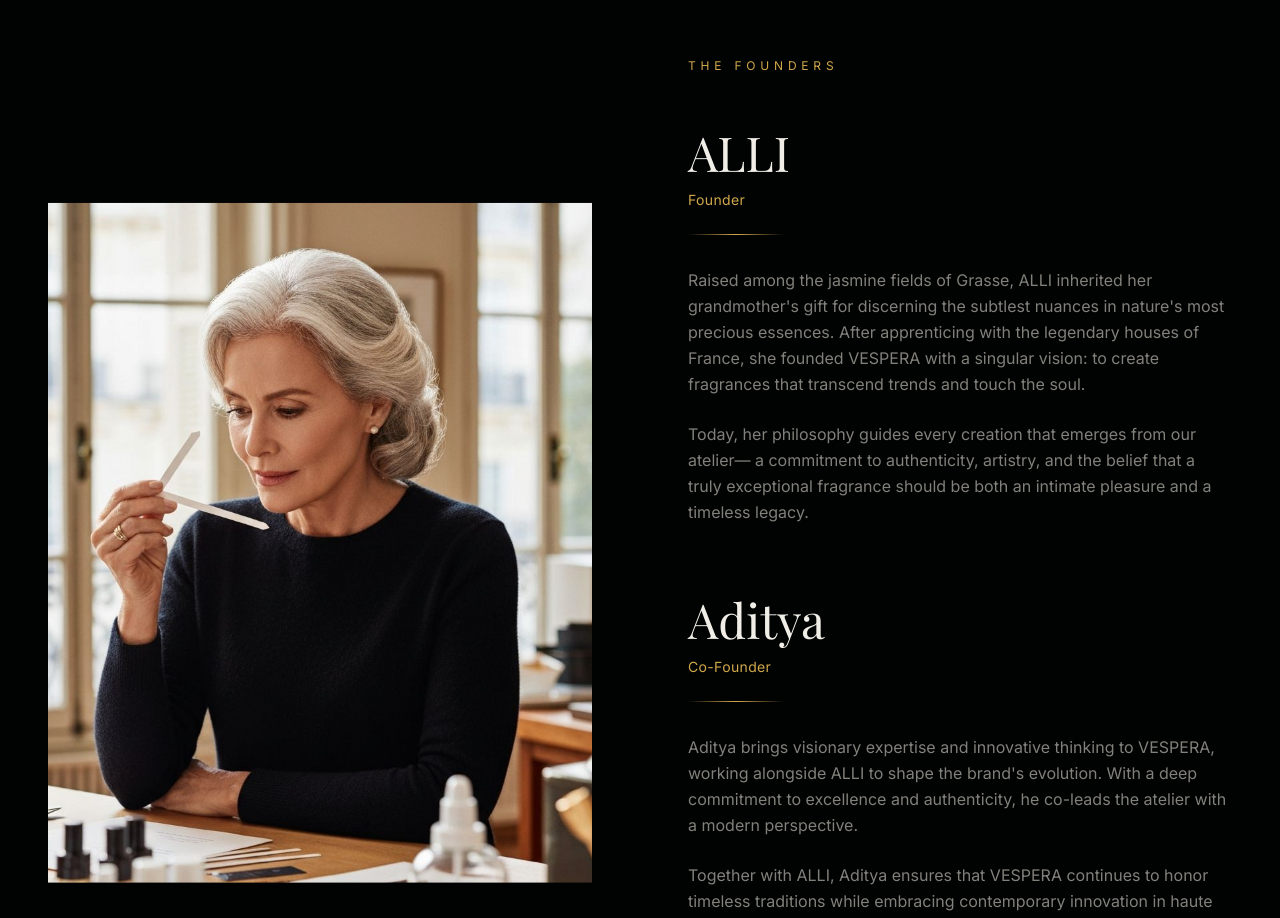
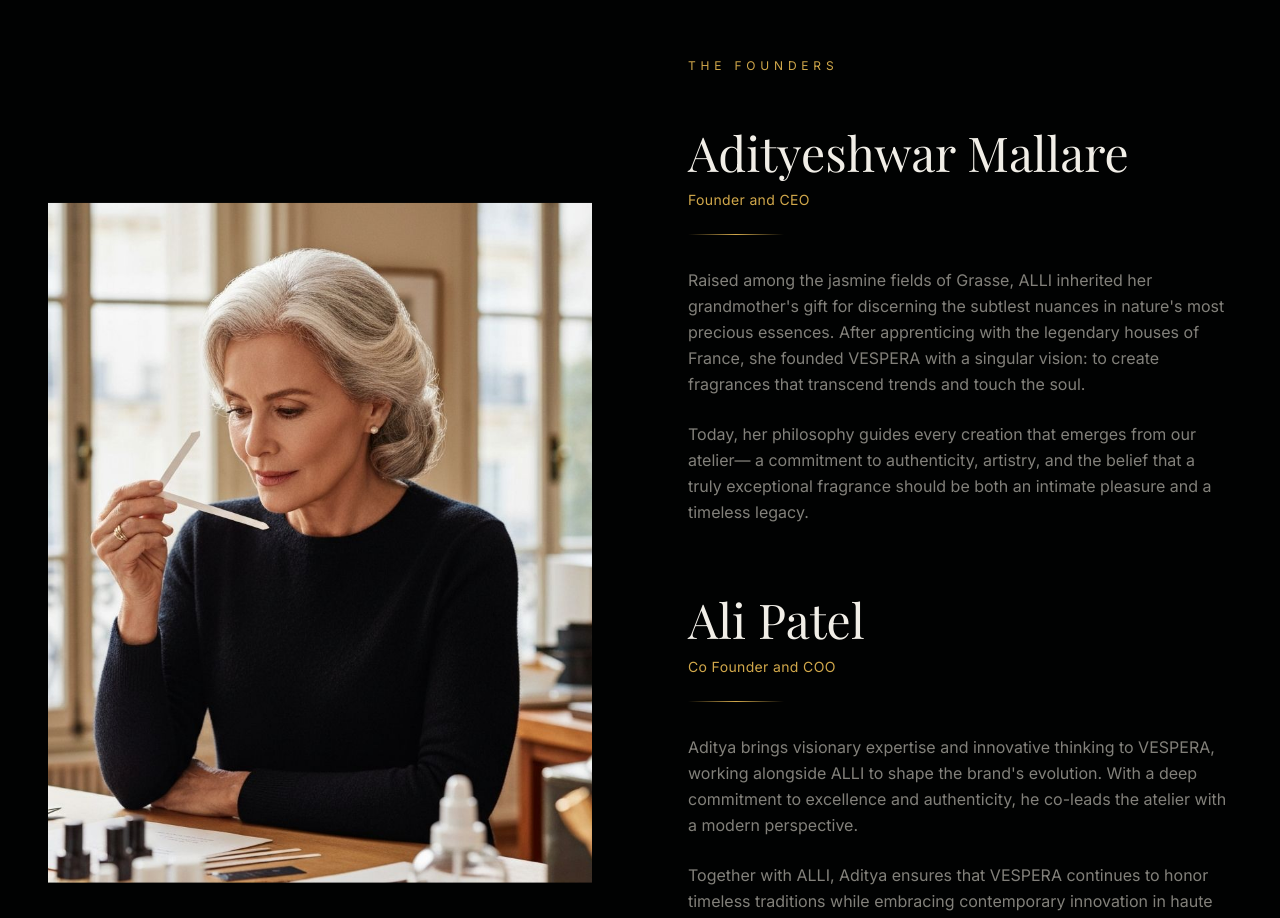
Before and after one commit to Chatur007/Vespera, a Next.js app: page /about in a window 1280 px wide. Shown: the part 1200-2118 px from the top of the page. Built offline with nearby package versions, Linux system fonts and the light colour scheme; a web font is replaced by a local one.

Commit message:
Changed the name of the ceo and COO

```diff
--- a/components/about/about-content.tsx
+++ b/components/about/about-content.tsx
@@ -120,9 +120,9 @@ export function AboutContent() {
                 <div>
                   <FadeIn delay={0.2}>
                     <h2 className="font-serif text-4xl md:text-5xl text-ivory leading-tight mb-2">
-                      ALLI
+                      Adityeshwar Mallare
                     </h2>
-                    <p className="text-sm tracking-wide text-gold mb-6">Founder</p>
+                    <p className="text-sm tracking-wide text-gold mb-6">Founder and CEO</p>
                   </FadeIn>
                   <GoldDivider className="w-24 mb-8" />
                   <FadeIn delay={0.3}>
@@ -143,13 +143,13 @@ export function AboutContent() {
                   </FadeIn>
                 </div>
 
-                {/* Aditya - Co-Founder */}
+                {/* Co-Founder */}
                 <div>
                   <FadeIn delay={0.2}>
                     <h2 className="font-serif text-4xl md:text-5xl text-ivory leading-tight mb-2">
-                      Aditya
+                      Ali Patel
                     </h2>
-                    <p className="text-sm tracking-wide text-gold mb-6">Co-Founder</p>
+                    <p className="text-sm tracking-wide text-gold mb-6">Co Founder and COO</p>
                   </FadeIn>
                   <GoldDivider className="w-24 mb-8" />
                   <FadeIn delay={0.3}>
```
